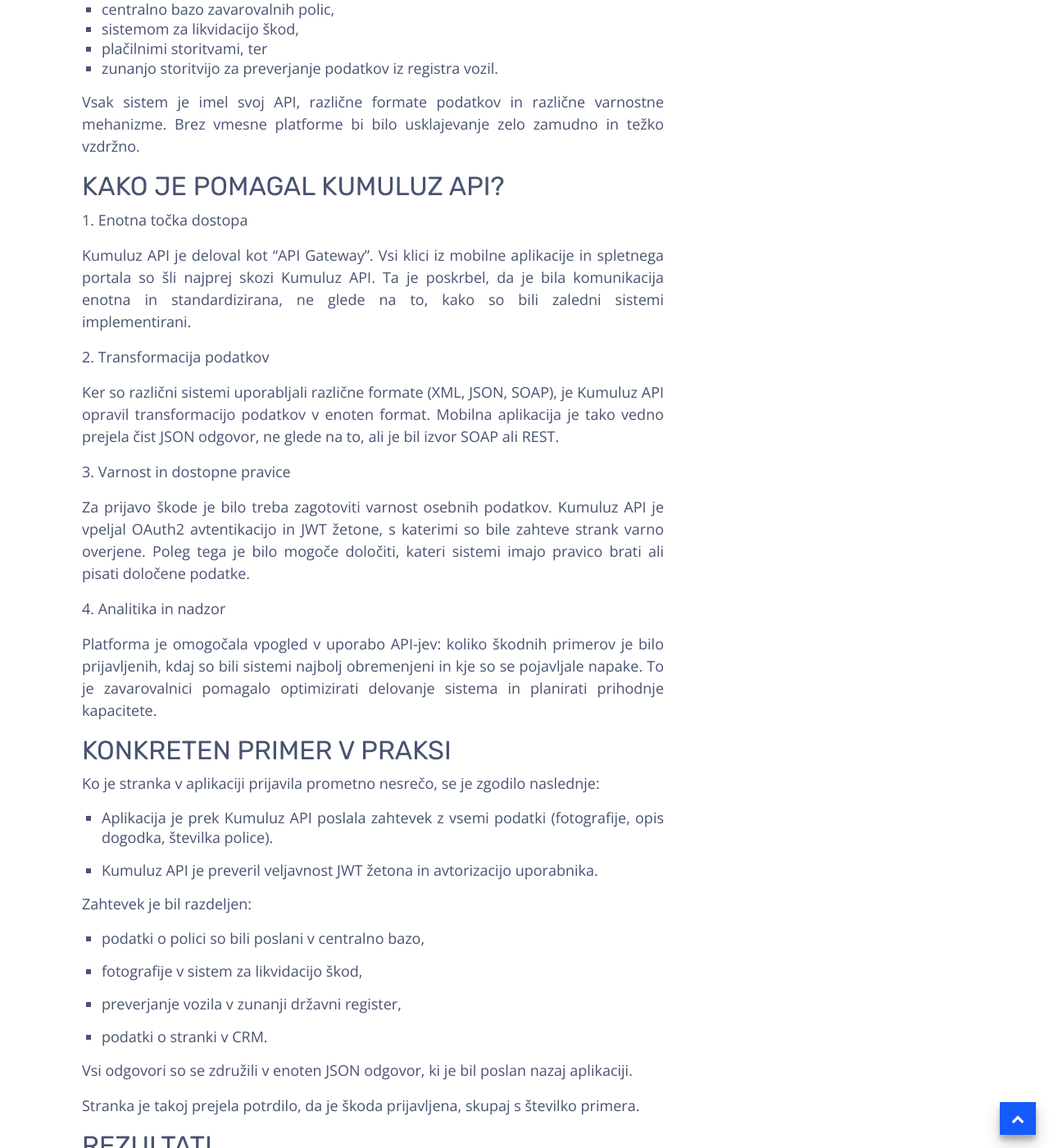
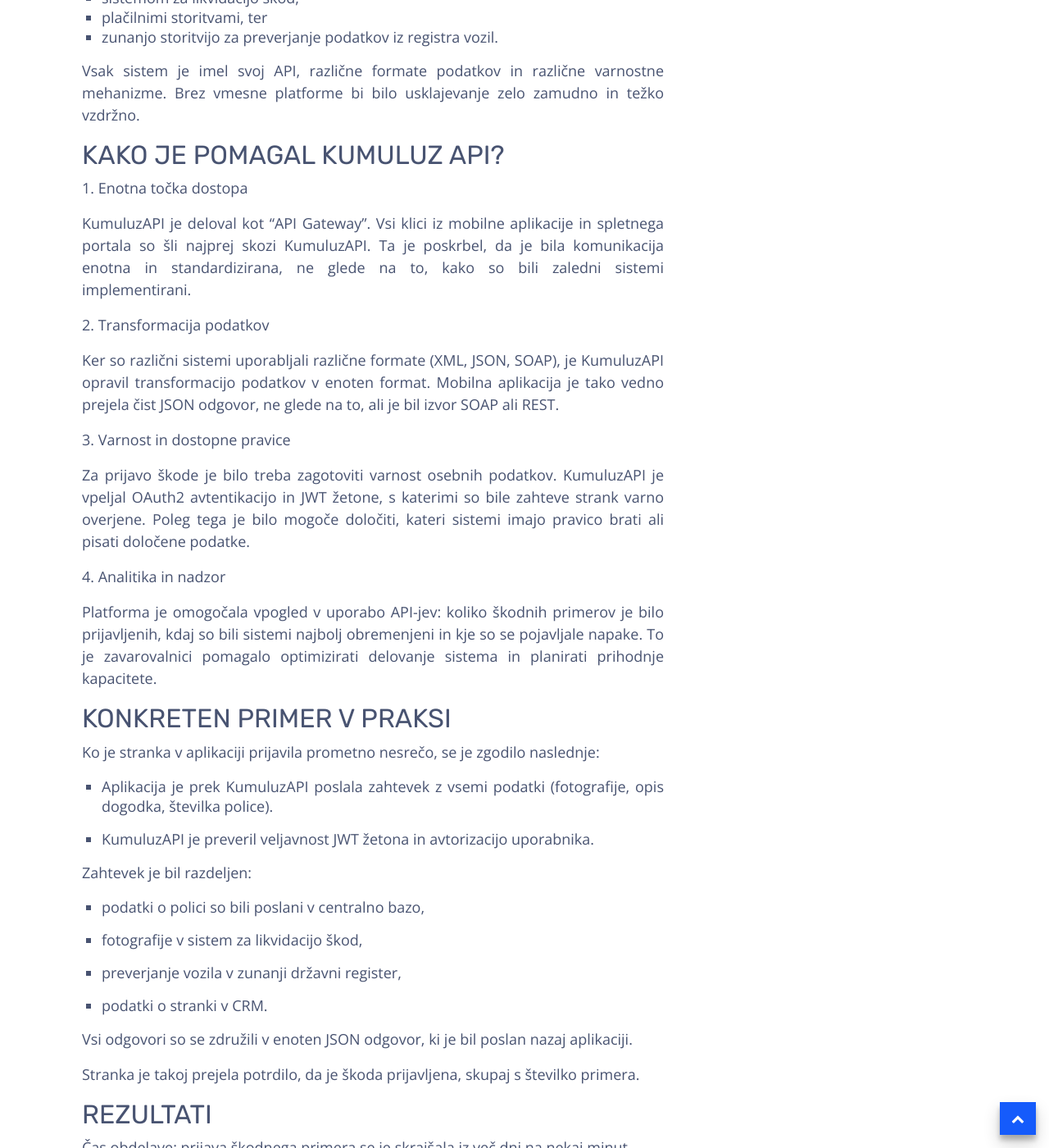
Before and after one commit to kumuluz/blog.sunesis.si, a Jekyll site: the page built from _posts/2025-06-03-api-sistemi-zavarovalnica.markdown, in a window 1280 px wide and 1400 px high, scrolled down 1001 px. Shown: the whole window at 82% size. Built offline with Jekyll 4.4.1, drawn with Linux system fonts in a browser that asks for light colours; some of the changed text lies outside the part shown.

Commit message:
Update 2025-06-03-api-sistemi-zavarovalnica.markdown

```diff
--- a/_posts/2025-06-03-api-sistemi-zavarovalnica.markdown
+++ b/_posts/2025-06-03-api-sistemi-zavarovalnica.markdown
@@ -1,6 +1,6 @@
 ---
 layout: post
-title:  "Kumuluz API kot pospeševalec digitalizacije v zavarovalništvu"
+title:  "Digitalizacija v zavarovalništvu s KumuluzAPI"
 date:   2025-06-03
 author: ezupancic
 categories: [API]
@@ -11,7 +11,7 @@
 
 <!--more-->
 
-Prav tukaj vstopi Kumuluz API, ki omogoča varno, enotno in pregledno upravljanje vseh teh API-jev.
+Prav tukaj vstopi KumuluzAPI, ki omogoča varno, enotno in pregledno upravljanje vseh teh API-jev.
 
 ## Izziv v zavarovalništvu
 
@@ -28,15 +28,15 @@
 ## Kako je pomagal Kumuluz API?
 **1. Enotna točka dostopa**
 
-Kumuluz API je deloval kot “API Gateway”. Vsi klici iz mobilne aplikacije in spletnega portala so šli najprej skozi Kumuluz API. Ta je poskrbel, da je bila komunikacija enotna in standardizirana, ne glede na to, kako so bili zaledni sistemi implementirani.
+KumuluzAPI je deloval kot “API Gateway”. Vsi klici iz mobilne aplikacije in spletnega portala so šli najprej skozi KumuluzAPI. Ta je poskrbel, da je bila komunikacija enotna in standardizirana, ne glede na to, kako so bili zaledni sistemi implementirani.
 
 **2. Transformacija podatkov**
 
-Ker so različni sistemi uporabljali različne formate (XML, JSON, SOAP), je Kumuluz API opravil transformacijo podatkov v enoten format. Mobilna aplikacija je tako vedno prejela čist JSON odgovor, ne glede na to, ali je bil izvor SOAP ali REST.
+Ker so različni sistemi uporabljali različne formate (XML, JSON, SOAP), je KumuluzAPI opravil transformacijo podatkov v enoten format. Mobilna aplikacija je tako vedno prejela čist JSON odgovor, ne glede na to, ali je bil izvor SOAP ali REST.
 
 **3. Varnost in dostopne pravice**
 
-Za prijavo škode je bilo treba zagotoviti varnost osebnih podatkov. Kumuluz API je vpeljal OAuth2 avtentikacijo in JWT žetone, s katerimi so bile zahteve strank varno overjene. Poleg tega je bilo mogoče določiti, kateri sistemi imajo pravico brati ali pisati določene podatke.
+Za prijavo škode je bilo treba zagotoviti varnost osebnih podatkov. KumuluzAPI je vpeljal OAuth2 avtentikacijo in JWT žetone, s katerimi so bile zahteve strank varno overjene. Poleg tega je bilo mogoče določiti, kateri sistemi imajo pravico brati ali pisati določene podatke.
 
 **4. Analitika in nadzor**
 
@@ -46,9 +46,9 @@
 
 Ko je stranka v aplikaciji prijavila prometno nesrečo, se je zgodilo naslednje:
 
-- Aplikacija je prek Kumuluz API poslala zahtevek z vsemi podatki (fotografije, opis dogodka, številka police).
+- Aplikacija je prek KumuluzAPI poslala zahtevek z vsemi podatki (fotografije, opis dogodka, številka police).
 
-- Kumuluz API je preveril veljavnost JWT žetona in avtorizacijo uporabnika.
+- KumuluzAPI je preveril veljavnost JWT žetona in avtorizacijo uporabnika.
 
 
 Zahtevek je bil razdeljen:
@@ -74,10 +74,10 @@
 
 Preglednost: zavarovalnica ima jasen vpogled v uporabo API-jev in lahko hitro **ukrepa** ob napakah.
 
-Fleksibilnost: dodajanje **novih storitev** (npr. zunanjih partnerjev za oceno škode) je enostavno – prek Kumuluz API se samo objavi nov endpoint.
+Fleksibilnost: dodajanje **novih storitev** (npr. zunanjih partnerjev za oceno škode) je enostavno – prek KumuluzAPI se samo objavi nov endpoint.
 
 ## Sklep
 
-Primer kaže, kako lahko Kumuluz API v praksi deluje kot osrednji gradnik digitalne preobrazbe zavarovalništva. S tem orodjem je mogoče hitro povezati stare in nove sisteme, zagotoviti varnost ter izboljšati uporabniško izkušnjo.
+Primer kaže, kako lahko KumuluzAPI v praksi deluje kot osrednji gradnik digitalne preobrazbe zavarovalništva. S tem orodjem je mogoče hitro povezati stare in nove sisteme, zagotoviti varnost ter izboljšati uporabniško izkušnjo.
 
-Zavarovalnice, ki iščejo pot do bolj agilnega in sodobnega poslovanja, lahko s Kumuluz API hitreje uvajajo inovacije, ne da bi morale popolnoma preurediti obstoječe sisteme. Za več informacij nas kontaktirajte na <info@kumuluz.com>.
+Zavarovalnice, ki iščejo pot do bolj agilnega in sodobnega poslovanja, lahko s KumuluzAPI hitreje uvajajo inovacije, ne da bi morale popolnoma preurediti obstoječe sisteme. Za več informacij nas kontaktirajte na <info@kumuluz.com>.
```
